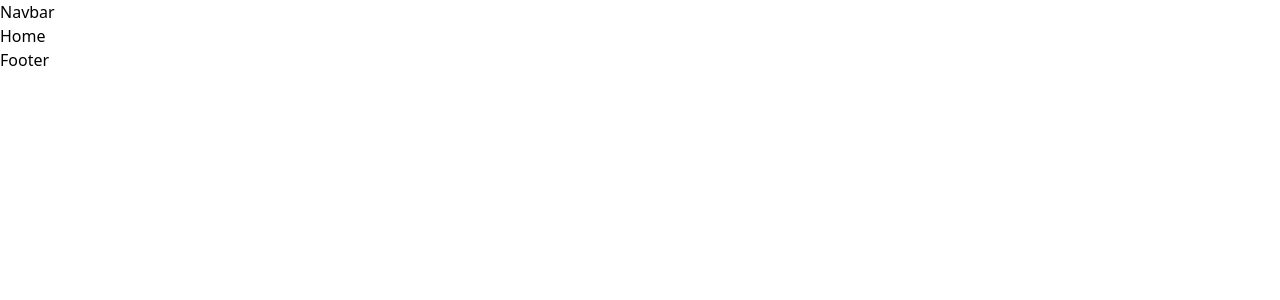
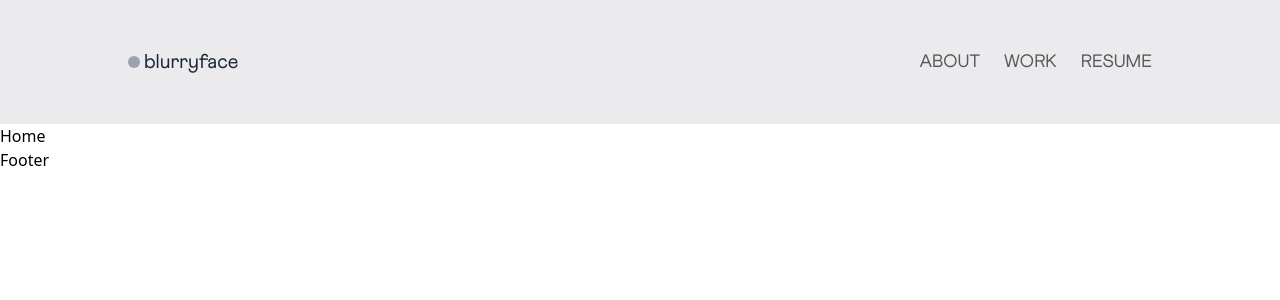
Before and after one commit to CyberGeni/fayvour, a React (Vite) app: page / in a window 1280 px wide. Shown: the top 300 px of the page. Built offline with nearby package versions, Linux system fonts and the light colour scheme; a web font is replaced by a local one.

Commit message:
navbar ✔

```diff
--- a/index.html
+++ b/index.html
@@ -2,17 +2,14 @@
 <html lang="en">
   <head>
     <meta charset="UTF-8" />
-    <link rel="icon" type="image/svg+xml" href="/vite.svg" />
 
     <!-- metadata -->
     <meta name="viewport" content="width=device-width, initial-scale=1.0" />
     <title>Favour Ajefu - Product Designer</title>
     <meta name="title" content="Favour Ajefu - Product Designer" />
-    <meta
-      name="description"
-      content="I am a product designer based in Lagos, Nigeria. I design and build digital products for the web and mobile." />
-    <meta property="og:image" content="./public/og_image.png"
-    />
+    <meta name="description" content="I am a product designer based in Lagos, Nigeria. I design and build digital products for the web and mobile." />
+    <meta property="og:image" type="image/svg+xml" content="/og_image.png" />
+    <meta property="og:title" content="Favour Ajefu - Product Designer" />
 
     <!-- online assets -->
     <link href="https://fonts.cdnfonts.com/css/circular-std" rel="stylesheet" />
--- a/package.json
+++ b/package.json
@@ -10,6 +10,7 @@
     "preview": "vite preview"
   },
   "dependencies": {
+    "framer-motion": "^10.12.12",
     "react": "^18.2.0",
     "react-dom": "^18.2.0",
     "react-fast-marquee": "^1.5.2",
--- a/src/components/Layout.jsx
+++ b/src/components/Layout.jsx
@@ -1,7 +1,9 @@
+/* eslint-disable react-refresh/only-export-components */
 import Navbar from "./Navbar";
 import Footer from "./Footer";
 import { Outlet } from "react-router-dom";
-function Layout() {
+
+const Layout = () => {
   return (
     <>
       <div>
@@ -11,6 +13,6 @@ function Layout() {
       </div>
     </>
   );
-}
+};
 
 export default Layout;
--- /dev/null
+++ b/src/components/Loading.jsx
@@ -0,0 +1,9 @@
+const Loading = () => {
+  return (
+    <div className="p-12 h-screen bg-[#1e1e1e] text-white flex justify-start items-end mb-0 text-5xl md:text-7xl font-medium font-athletics">
+      <p>0</p>
+    </div>
+  );
+};
+
+export default Loading;
--- a/src/components/Navbar.tsx
+++ b/src/components/Navbar.tsx
@@ -1,8 +1,15 @@
 import React from 'react'
-
+import { NavLink } from 'react-router-dom'
 function Navbar() {
   return (
-    <div>Navbar</div>
+    <div className='bg-[#EBEAED] text-xl flex items-center justify-between font-athletics px-[5%] sm:px-[7.5%] md:px-[10%] py-8 md:py-12'>
+        <NavLink className="text-[#1D2939] flex items-center" to="/"><div className='w-3 h-3 bg-gray-400 rounded-full mr-1'></div>blurryface</NavLink>
+        <nav className='text-[#272727]/75 text-lg font-medium space-x-6'>
+            <NavLink to="/about">ABOUT</NavLink>
+            <a href="#work">WORK</a>
+            <a href="https://drive.google.com/file/d/1WYtvZb_a8wa-sk9EG2-WyOBkxm02kYdv/view?usp=drivesdk " target='_blank'>RESUME</a>
+        </nav>
+    </div>
   )
 }
 
```
Also changed, not shown: 1 other file (tests, documents, lock files or other folders).
